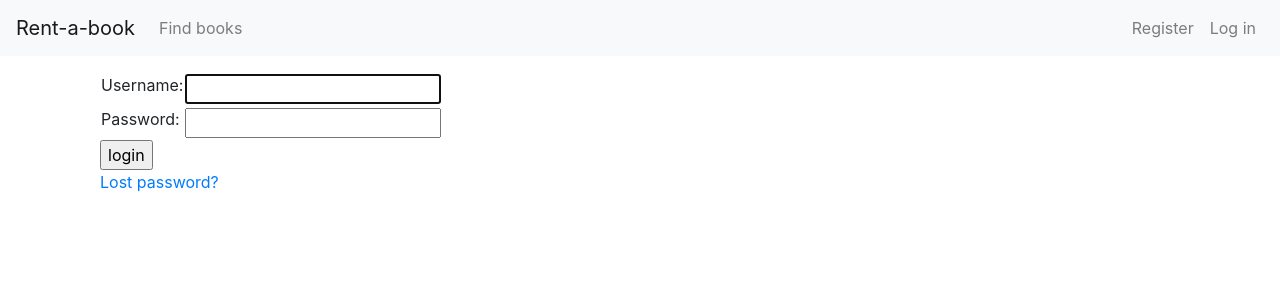
After one commit to meemeee/final_project, a Django app: page /accounts/login/ in a window 1280 px wide. The commit adds this page. Shown: the top 300 px of the page. Run offline with Django 3.2, Linux system fonts and the light colour scheme; some libraries are stand-ins or nearby versions.

Commit message:
Add login, logout, register function

```diff
--- a/final_project/settings.py
+++ b/final_project/settings.py
@@ -125,3 +125,6 @@ STATIC_URL = '/static/'
 # Media root for user uploads
 MEDIA_URL = '/media/'
 MEDIA_ROOT = os.path.join(BASE_DIR, 'media')
+
+# Redirect to home URL after login (Default redirects to /accounts/profile/)
+LOGIN_REDIRECT_URL = '/'
--- a/rentabook/templates/base_generic.html
+++ b/rentabook/templates/base_generic.html
@@ -49,7 +49,7 @@
                     </li>
 
                     <li class="ml-3 nav-item">
-                        <a class="nav-link" href="#">Log out</a>
+                        <a class="nav-link" href="{% url 'logout' %}?next={{request.path}}">Log out</a>
                     </li>
                 </ul>
                 {% else %}
@@ -58,7 +58,7 @@
                         <a class="nav-link" href="{% url 'register' %}">Register</a>
                     </li>
                     <li class="nav-item">
-                        <a class="nav-link" href="#">Log in</a>
+                        <a class="nav-link" href="{% url 'login' %}?next={{request.path}}">Log in</a>
                     </li>
                 </ul>
 
@@ -69,6 +69,25 @@
         <main class="container p-7">
             <div class="container-fluid py-md-3 py-sm-3">
                 {% block main %}{% endblock %}
+                <br>
+                <!-- Add pagination -->
+                {% block pagination %}
+                    {% if is_paginated %}
+                        <div class="pagination">
+                            <span class="page-links">
+                                {% if page_obj.has_previous %}
+                                    <a href="{{ request.path }}?page={{ page_obj.previous_page_number }}">previous</a>
+                                {% endif %}
+                                <span class="page-current">
+                                    Page {{ page_obj.number }} of {{ page_obj.paginator.num_pages }}.
+                                </span>
+                                {% if page_obj.has_next %}
+                                    <a href="{{ request.path }}?page={{ page_obj.next_page_number }}">next</a>
+                                {% endif %}
+                            </span>
+                        </div>
+                    {% endif %}
+                {% endblock %}
             </div>
         </main>
 
--- /dev/null
+++ b/rentabook/templates/registration/login.html
@@ -0,0 +1,37 @@
+{% extends "base_generic.html" %}
+
+{% block main %}
+
+{% if form.errors %}
+<p>Your username and password didn't match. Please try again.</p>
+{% endif %}
+
+{% if next %}
+{% if user.is_authenticated %}
+<p>Your account doesn't have access to this page. To proceed,
+    please login with an account that has access.</p>
+{% else %}
+<p>Please login to see this page.</p>
+{% endif %}
+{% endif %}
+
+<form method="post" action="{% url 'login' %}">
+    {% csrf_token %}
+    <table>
+        <tr>
+            <td>{{ form.username.label_tag }}</td>
+            <td>{{ form.username }}</td>
+        </tr>
+        <tr>
+            <td>{{ form.password.label_tag }}</td>
+            <td>{{ form.password }}</td>
+        </tr>
+    </table>
+    <input type="submit" value="login" />
+    <input type="hidden" name="next" value="{{ next }}" />
+</form>
+
+{# Assumes you setup the password_reset view in your URLconf #}
+<p><a href="{% url 'password_reset' %}">Lost password?</a></p>
+
+{% endblock %}
--- /dev/null
+++ b/rentabook/templates/registration/logout.html
@@ -0,0 +1,6 @@
+{% extends "base_generic.html" %}
+
+{% block main %}
+  <p>Logged out!</p>
+  <a href="{% url 'login'%}">Click here to login again.</a>
+{% endblock %}
--- a/rentabook/templates/rentabook/bookinstance_list.html
+++ b/rentabook/templates/rentabook/bookinstance_list.html
@@ -5,7 +5,8 @@ All books
 {% endblock %}
 
 {% block main %}
-<h1>Book Instance List</h1>
+<h1>All books</h1>
+<br>
 {% if bookinstance_list %}
     {% for book in bookinstance_list %}
     <div class="row">
--- a/rentabook/urls.py
+++ b/rentabook/urls.py
@@ -1,4 +1,4 @@
-from django.urls import path
+from django.urls import path, include
 from . import views
 
 urlpatterns = [
@@ -6,3 +6,9 @@ urlpatterns = [
     path('books/', views.BookInstanceListView.as_view(), name='books'),
     path('book/<int:pk>', views.BookInstanceDetailView.as_view(), name='book-detail'),
 ]
+
+#Add Django site authentication urls (for login, logout, register)
+urlpatterns += [
+    path('accounts/', include('django.contrib.auth.urls')),
+    path('accounts/register', views.register, name='register'),
+]
--- a/rentabook/views.py
+++ b/rentabook/views.py
@@ -50,6 +50,7 @@ def register(request):
 
 class BookInstanceListView(generic.ListView):
     model = BookInstance
+    paginate_by = 10
 
 class BookInstanceDetailView(generic.DetailView):
     model = BookInstance
```
Also changed, not shown: db.sqlite3.
